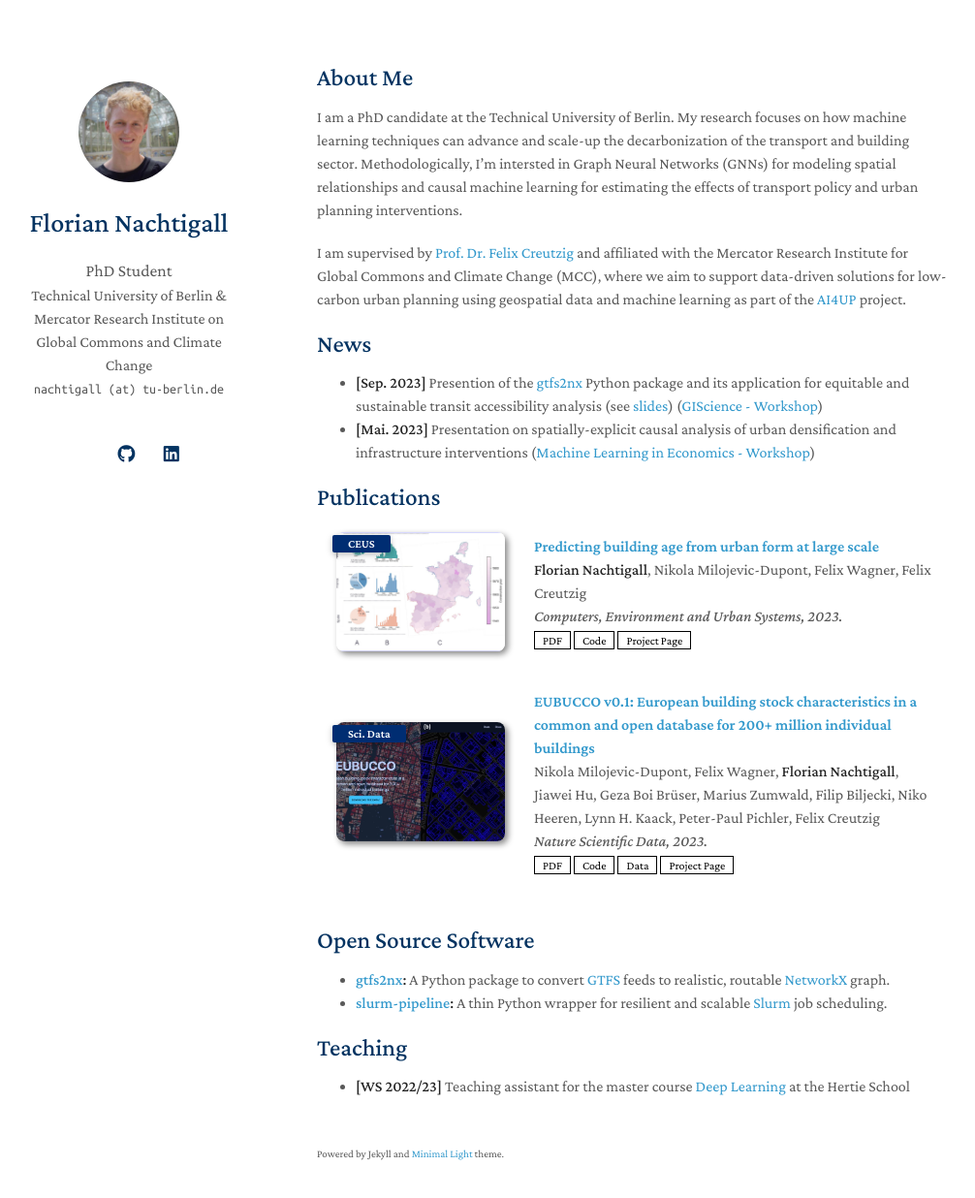
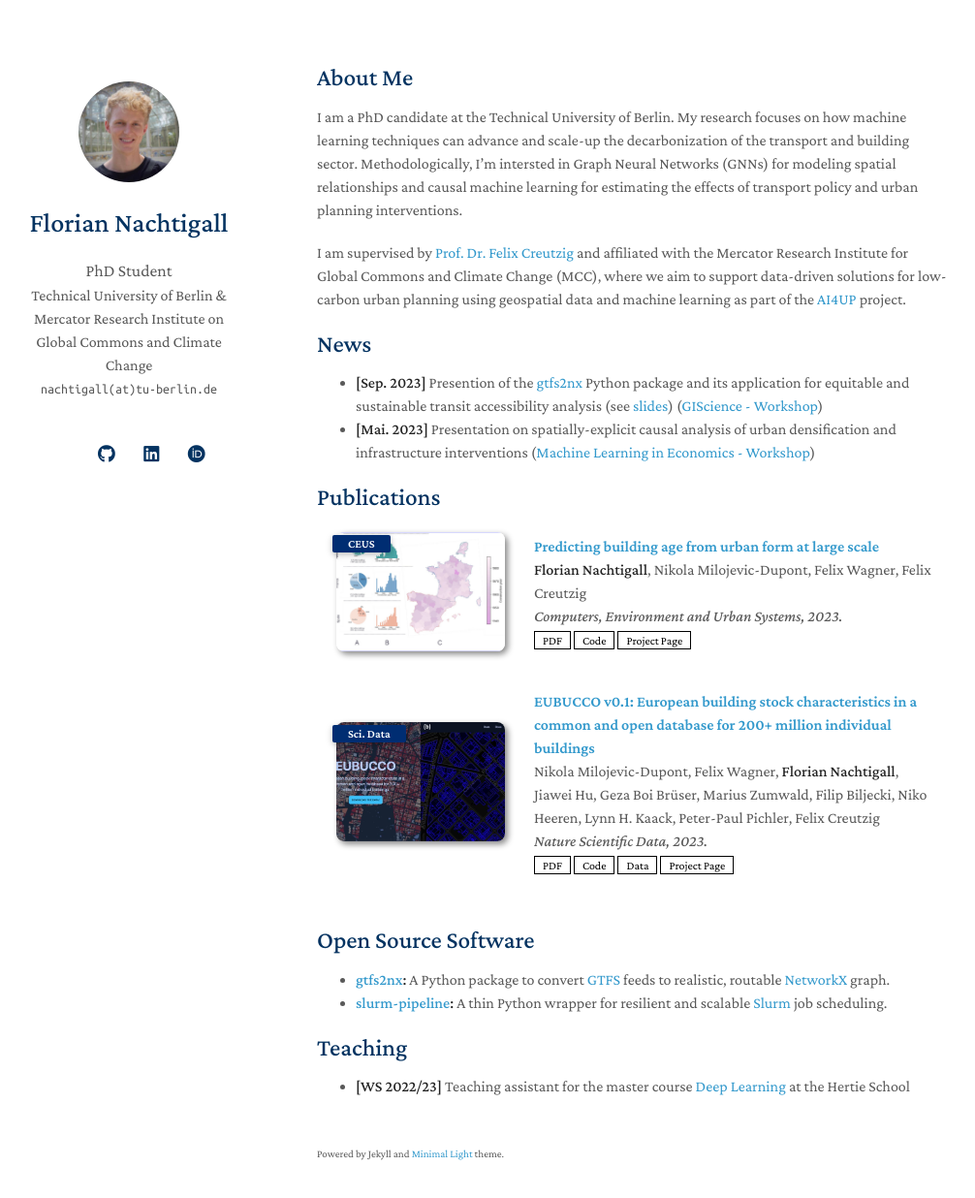
Before and after one commit to FlorianNachtigall/floriannachtigall.github.io, a Jekyll site: the page built from index.md, in a window 1280 px wide and 1271 px high. Shown: the top 1236 px of the window at 97% size, without its empty margins (143-1149 px from the left). Built offline with Jekyll 4.4.1, drawn with Linux system fonts in a browser that asks for light colours; nearby versions of some CDN libraries; a style sheet for code colours, icons or effects is not loaded; our own code applies the rules of GitHub Pages for plain Markdown files.

Commit message:
Add orcid icon and link to bio

```diff
--- a/_config.yml
+++ b/_config.yml
@@ -2,7 +2,7 @@
 title: Florian Nachtigall
 position: PhD Student
 affiliation: Technical University of Berlin & Mercator Research Institute on Global Commons and Climate Change
-email: nachtigall (at) tu-berlin.de
+email: nachtigall(at)tu-berlin.de
 
 # Search Engine Optimization (SEO)
 # The following information is used to improve the website traffic from search engines, e.g., Google.
@@ -15,6 +15,7 @@ google_scholar: https://scholar.google.ch/citations?user=C3bk5RoAAAAJ
 # cv_link: assets/files/curriculum_vitae.pdf
 github_link: https://github.com/FlorianNachtigall
 linkedin: https://www.linkedin.com/in/floriannachtigall
+orcid: https://orcid.org/0000-0002-7941-4606
 # twitter: https://twitter.com/
 
 # Images (e.g., your profile picture and your website's favicon)
--- a/_layouts/homepage.html
+++ b/_layouts/homepage.html
@@ -89,6 +89,12 @@
           <i class="fab fa-twitter"></i>
         </a>
         {% endif %}
+
+        {% if site.orcid %}
+        <a style="margin: 0 0 0 0" href="{{ site.orcid }}">
+          <i class="fab fa-orcid"></i>
+        </a>
+        {% endif %}
         </div>
         <br>
 
```
